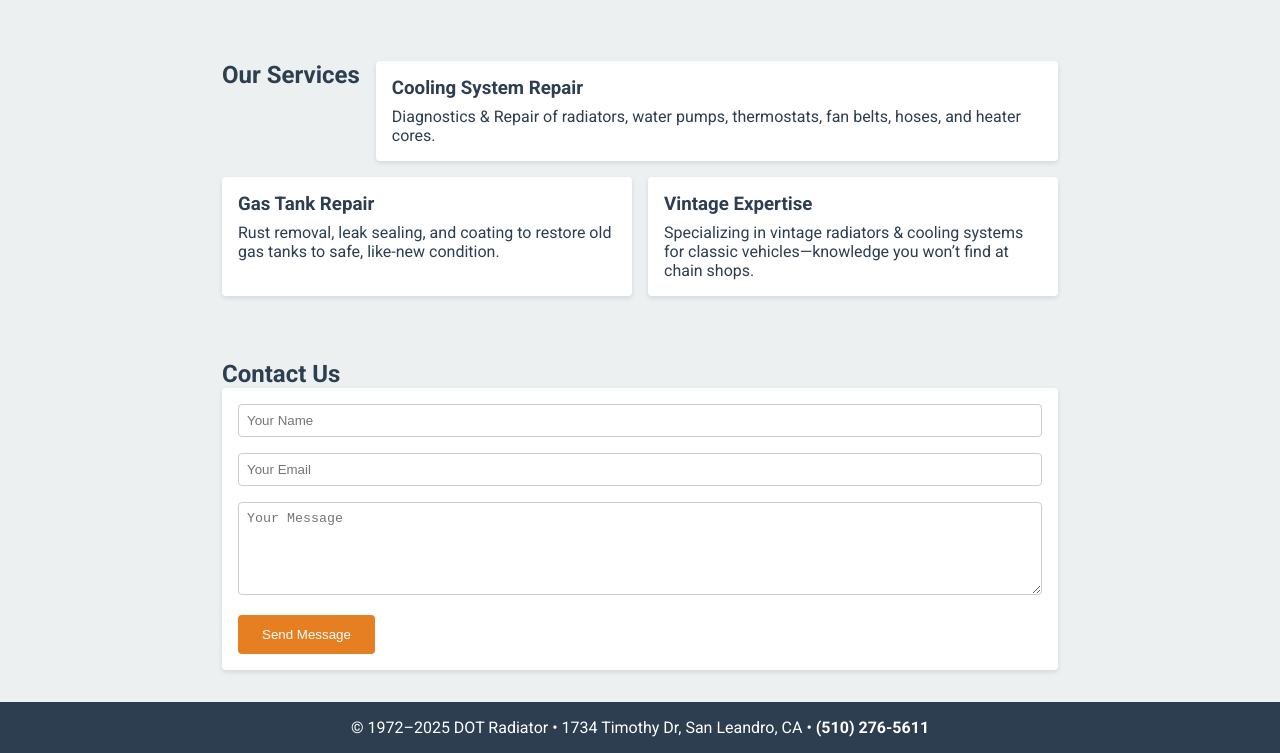
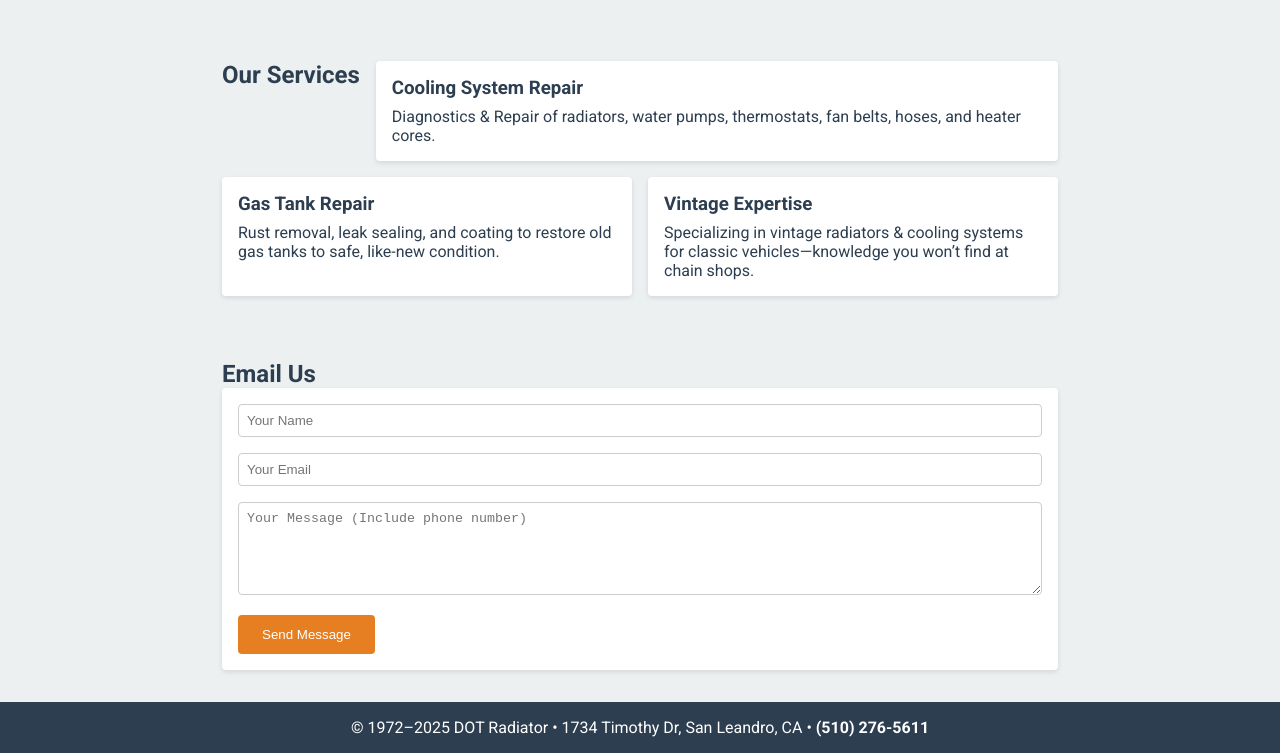
Before and after one commit to Trilby-VI/dotradiator, a plain HTML site: page index.html in a window 1280 px wide. Shown: the part 577-1330 px from the top of the page. Drawn offline with Linux system fonts and the light colour scheme.

Commit message:
Update index.html

```diff
--- a/index.html
+++ b/index.html
@@ -79,11 +79,11 @@
     </div>
   </section>
   <section id="contact">
-    <h2>Contact Us</h2>
+    <h2>Email Us</h2>
     <form action="mailto:lx_seifert@yahoo.com,snowyseifert@gmail.com,elx.seifert@gmail.com" method="POST" enctype="text/plain">
       <input type="text" name="Name" placeholder="Your Name" required>
       <input type="email" name="Email" placeholder="Your Email" required>
-      <textarea name="Message" rows="5" placeholder="Your Message" required></textarea>
+      <textarea name="Message" rows="5" placeholder="Your Message (Include phone number)" required></textarea>
       <button type="submit">Send Message</button>
     </form>
   </section>
```
